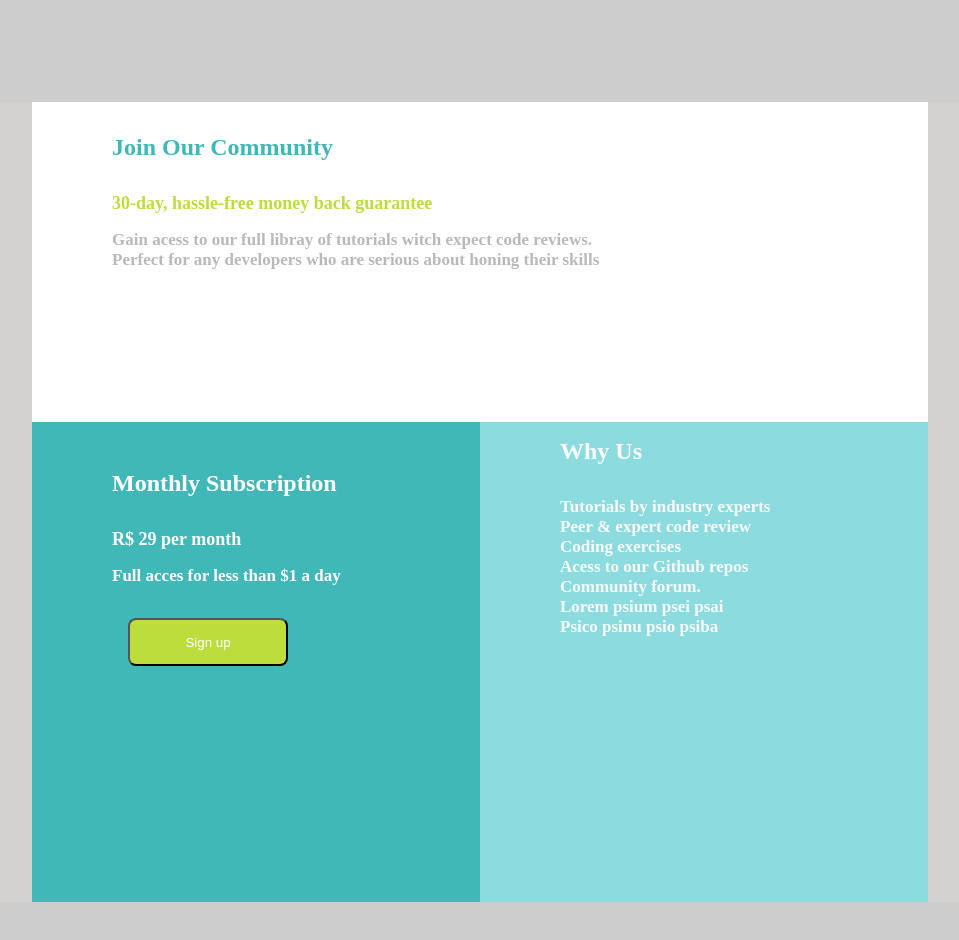
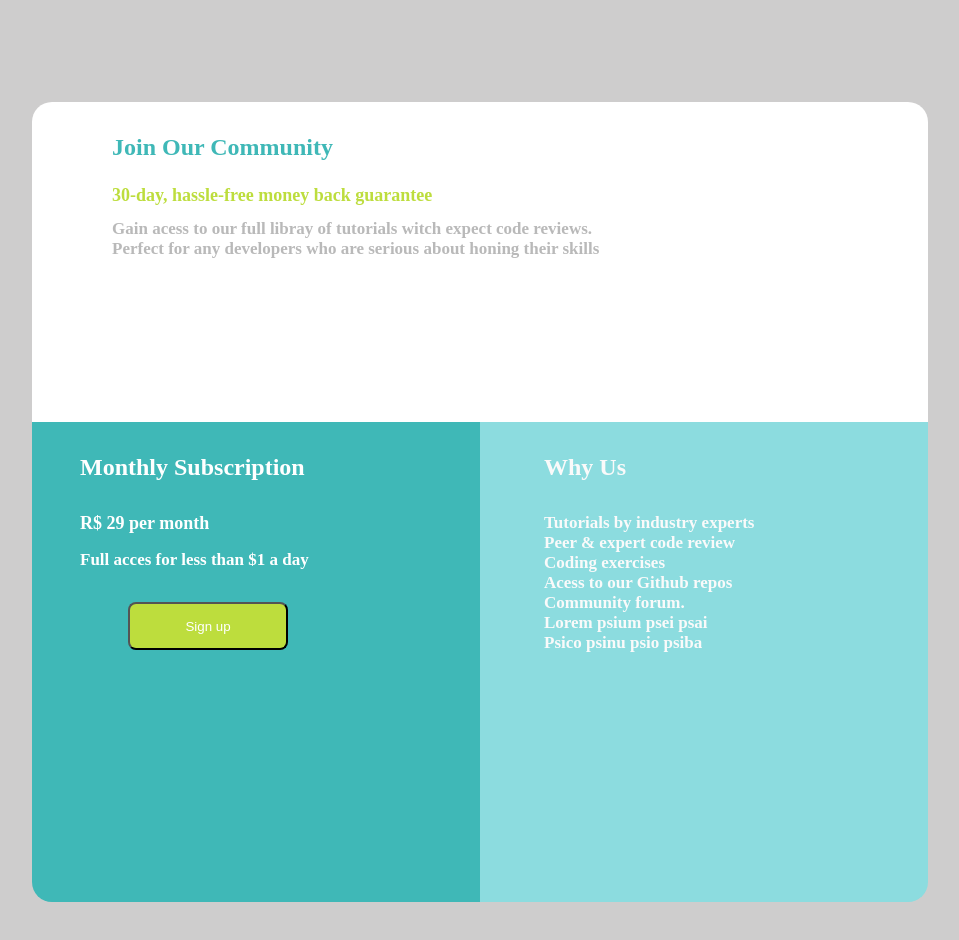
Before and after one commit to franciscoaiolfi/singlePrice, a plain HTML site: page index.html in a window 1280 px wide. Shown: the whole page, without its empty margins (96-1055 px from the left). Drawn offline with Linux system fonts and the light colour scheme.

Commit message:
Update with some transition effects.

```diff
--- a/index.html
+++ b/index.html
@@ -10,7 +10,7 @@
 </head>
 
 <body>
-    <div class="content">
+
     <div class="wrapper-content">
         <div class="content-one">
             <h1>Join Our Community</h1>
@@ -29,11 +29,8 @@
             <p>Tutorials by industry experts<br>Peer & expert code review<br>Coding exercises<br>Acess to our Github
                 repos<br>Community forum.<br>Lorem psium psei psai<br>Psico psinu psio psiba</p>
         </div>
-
-
     </div>
 
-    </div>
 
 </body>
 
--- a/style.css
+++ b/style.css
@@ -1,24 +1,18 @@
-*{
+* {
     margin: 0%;
     padding: 0%;
   }
 
-body{
+  body {
     background: rgb(206, 205, 205);
     box-sizing: border-box;
+    scroll-behavior: smooth;
   }
 
-.content{
-    background: rgb(212, 209, 209);
-    width: 100%;
-    height: 100%;
-
-}
-
-.wrapper-content{
+  .wrapper-content {
     display: grid;
     grid-template-columns: 1fr 1fr;
-   grid-template-rows: 40vh 60vh ;
+    grid-template-rows: 40vh 60vh;
     width: 70%;
     height: 50%;
     margin-left: 10%;
@@ -27,60 +21,68 @@ box-sizing: border-box;
     font-size: 12px;
   }
 
-.content-one{
-background:#ffffff;
+  .content-one {
+    background: #ffffff;
     grid-column-start: 1;
     grid-column-end: 3;
     align-items: flex-start;
     justify-content: left;
     text-align: left;
     font-weight: 700;
+    border-top-left-radius: 20px ;
+    border-top-right-radius: 20px ;
   }
 
-.content-one:hover{
+  .content-one:hover {
     font-size: 18px;
-    transition: .4s;
+    transition: 0.8s;
   }
 
-.content-one h1{
+  .content-one h1 {
     color: #3fb8b7;
     margin-left: 5rem;
     margin-top: 2rem;
-
   }
-.content-one h2{
+  .content-one h2 {
     color: #bddd3d;
     margin-left: 5rem;
- margin-top: 2rem;
+    margin-top: 1.5rem;
   }
-.content-one p{
+  .content-one p {
     color: #b9b9b9;
     margin-left: 5rem;
-margin-top: 1rem;
+    margin-top: .8rem;
     font-size: 17px;
   }
 
-.content-two{
+  .content-two {
     background: #3fb8b7;
     grid-column-start: 1;
     grid-column-end: 1;
     color: #ffffff;
     font-weight: 700;
+    border-bottom-left-radius: 20px;
   }
-.content-two h1{
-margin-left: 5rem;
-margin-top: 3rem;
+  .content-two:hover{
+    font-size:16px;
+    transition:.8s;
   }
-.content-two h2{
-margin-left: 5rem;
+
+  .content-two h1 {
+    margin-left: 3rem;
     margin-top: 2rem;
   }
-.content-two p{
-    margin-left: 5rem;
+  .content-two h2 {
+    margin-left: 3rem;
+    margin-top: 2rem;
+  }
+
+  .content-two p {
+    margin-left: 3rem;
     margin-top: 1rem;
     font-size: 17px;
   }
-.content-two button{
+  .content-two button {
     margin-left: 6rem;
     margin-top: 2rem;
     width: 10rem;
@@ -89,33 +91,32 @@ margin-top: 2rem;
     color: #ffffff;
     border-radius: 8px;
   }
-.content-two button:hover{
+  .content-two button:hover {
     background: #dd9a1f;
   }
 
-.content-three{
+  .content-three {
     background: #8cdcdf;
     grid-column-start: 2;
     grid-column-end: 2;
     color: #fafafa;
     font-weight: 700;
+    border-bottom-right-radius: 20px;
   }
 
-.content-three:hover{
+  .content-three:hover {
     color: #114b66;
     font-weight: bolder;
     font-size: 20px;
-    transition: .3s;
+    transition: 0.8s;
   }
 
-
-.content-three h1{
-margin-left: 5rem;
-margin-top: 1rem;
+  .content-three h1 {
+    margin-left: 4rem;
+    margin-top: 2rem;
   }
-.content-three p{
-    margin-left: 5rem;
+  .content-three p {
+    margin-left: 4rem;
     margin-top: 2rem;
     font-size: 17px;
-
   }
```
Lines whose indentation alone changed are shown as unchanged.
